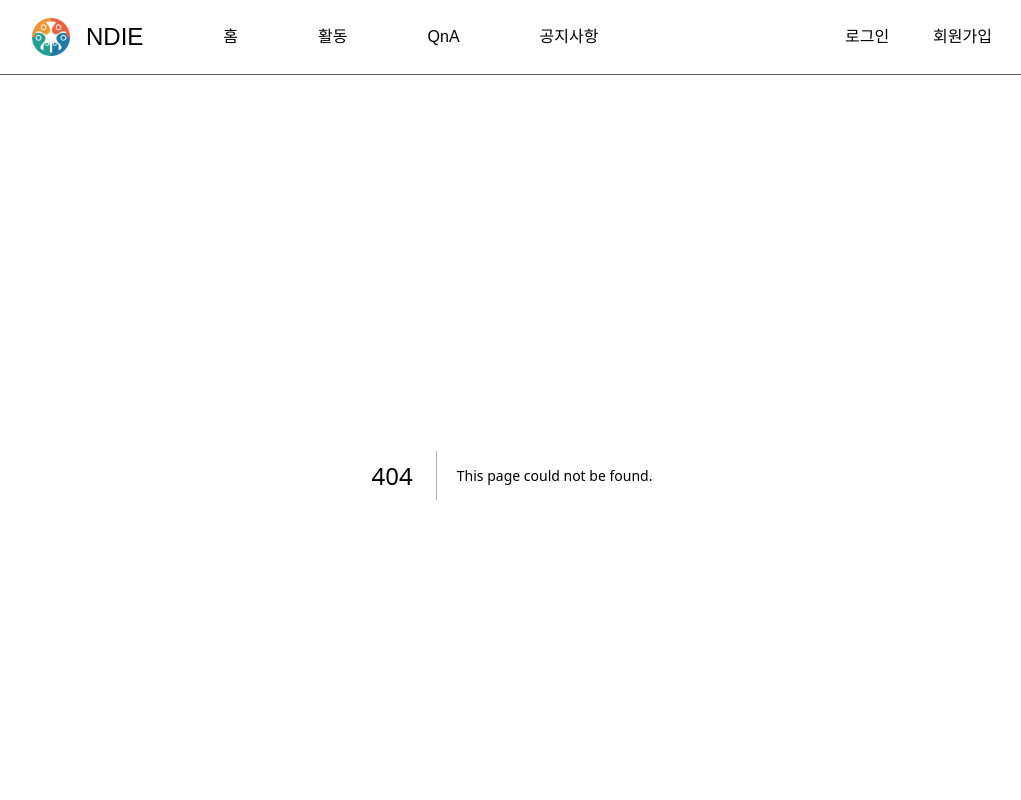
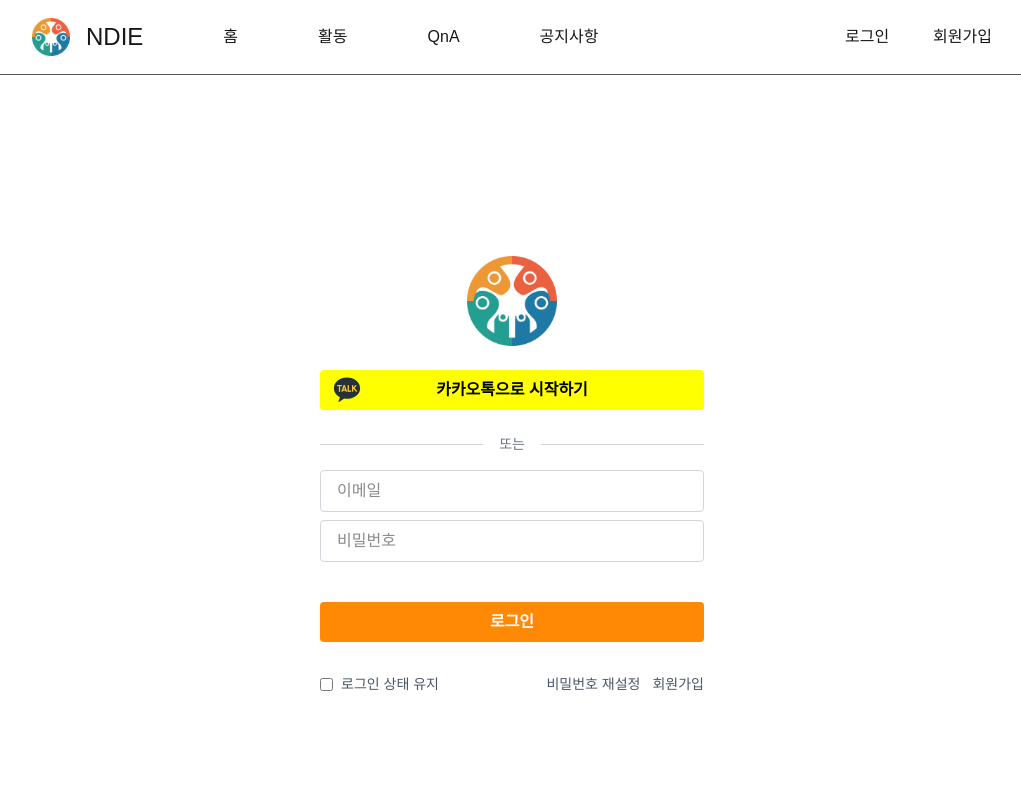
Before and after one commit to LuffyPiratesYeah/NDIE-FE, a Next.js app: page /login in a window 1280 px wide. Before the commit this address had no page. Shown: the top 800 px of the page, without its empty margins (128-1149 px from the left). Built offline with nearby package versions, Linux system fonts and the light colour scheme.

Commit message:
feat :: 로그인, 회원가입 API 연결

```diff
--- /dev/null
+++ b/src/app/login/page.tsx
@@ -0,0 +1,97 @@
+"use client";
+import Logo from "@public/images/logo.svg";
+import { useState } from "react";
+import Image from "next/image";
+import { useRouter } from "next/navigation";
+
+export default function Login() {
+  const [email, setEmail] = useState("");
+  const [password, setPassword] = useState("");
+  const router = useRouter();
+  const API_BASE = process.env.API_BASE;
+
+  const handleLogin = async () => {
+    try {
+      const res = await fetch(`${API_BASE}login`, {
+        method: 'POST',
+        headers: {
+          'Content-Type': 'application/json',
+        },
+        body: JSON.stringify({ email, password }),
+      });
+
+      if (!res.ok) {
+        const errorData = await res.json();
+        throw new Error(errorData.message || '로그인 실패');
+      }
+
+      const data = await res.json();
+
+      if (data.token) {
+        localStorage.setItem('token', data.token);
+      }
+
+      alert('로그인 성공');
+      router.push('/');
+    } catch (error) {
+      console.error('Login Error:', error);
+      alert(error.message || '로그인 중 오류 발생');
+    }
+  };
+
+  return (
+    <div className="min-h-screen flex items-center justify-center bg-white">
+      <div className="w-full max-w-sm text-center space-y-6">
+        <div className="flex justify-center mt--80">
+          <Image src={Logo} alt={"Logo"} width={90} height={90} />
+        </div>
+
+        <button className="relative flex cursor-pointer justify-center items-center w-full bg-[#FF0] text-black font-bold py-2 rounded">
+          <img className="absolute left-3 w-[30px] h-[30px]" alt="Kakao Icon" src="/TALK.svg" />
+          카카오톡으로 시작하기
+        </button>
+
+        <div className="flex items-center my-4">
+          <div className="flex-grow border-t border-gray-300" />
+          <span className="mx-4 text-gray-500 text-sm">또는</span>
+          <div className="flex-grow border-t border-gray-300" />
+        </div>
+
+        <input
+          type="email"
+          placeholder="이메일"
+          value={email}
+          onChange={(e) => setEmail(e.target.value)}
+          className="w-full border border-gray-300 rounded px-4 py-2 mb-2"
+        />
+        <input
+          type="password"
+          placeholder="비밀번호"
+          value={password}
+          onChange={(e) => setPassword(e.target.value)}
+          className="w-full border border-gray-300 rounded px-4 py-2"
+        />
+
+        <button
+          onClick={handleLogin}
+          className="cursor-pointer w-full bg-orange-400 text-white font-bold py-2 rounded mt-4"
+        >
+          로그인
+        </button>
+
+        <div className="flex justify-between items-center text-sm text-gray-600 mt-2">
+          <label className="flex items-center">
+            <input type="checkbox" className="cursor-pointer mr-2" />
+            로그인 상태 유지
+          </label>
+          <div className="space-x-3">
+            <button className="hover:underline cursor-pointer">비밀번호 재설정</button>
+            <button onClick={() => router.push('/signup')} className="hover:underline cursor-pointer">
+              회원가입
+            </button>
+          </div>
+        </div>
+      </div>
+    </div>
+  );
+}
--- a/src/app/signup/page.tsx
+++ b/src/app/signup/page.tsx
@@ -10,7 +10,7 @@
   }
   return (
     <div className="min-h-screen flex flex-col justify-center items-center bg-gray-50 space-y-6 px-4">
-      <button className="relative flex w-full max-w-[980px] py-[19px] px-0 justify-center items-center bg-[#FF0] text-black rounded shadow-md">
+      <button className="cursor-pointer  relative flex w-full max-w-[980px] py-[19px] px-0 justify-center items-center bg-[#FF0] text-black rounded shadow-md">
         <img
           className="absolute left-3 w-[43px] h-[43px]"
           alt="Kakao Icon"
@@ -20,13 +20,13 @@
       </button>
       <div className="flex items-center justify-center space-x-4 w-full max-w-[1300px]">
         <div className="w-[333px] h-[2px] bg-[#E2E1E1]" />
-        <Link href="/" className="text-[18px] font-normal text-[#335CFF] font-['Inter'] whitespace-nowrap">
+        <Link href="/" className="cursor-pointer text-[18px] font-normal text-[#335CFF] font-['Inter'] whitespace-nowrap">
           회원가입하는 방법 3초만에 알아보기
         </Link>
         <div className="w-[333px] h-[2px] bg-[#E2E1E1]" />
       </div>
 
-      <button onClick={next} className="relative flex w-full max-w-[980px] py-[19px] px-0 justify-center items-center bg-white text-black rounded shadow-md">
+      <button onClick={next} className="cursor-pointer  relative flex w-full max-w-[980px] py-[19px] px-0 justify-center items-center bg-white text-black rounded shadow-md">
         ID/PW 회원가입
       </button>
 
--- a/src/app/signupagree/page.tsx
+++ b/src/app/signupagree/page.tsx
@@ -38,7 +38,7 @@
           <input
             type="checkbox"
             checked={terms}
-            className="w-4 h-4"
+            className="w-4 h-4 cursor-pointer "
             onChange={() => setTerms(!terms)}
           />
           <div className="flex-1">
@@ -53,7 +53,7 @@
         <label className="flex items-start space-x-3">
           <input
             type="checkbox"
-            className="w-4 h-4"
+            className="w-4 h-4 cursor-pointer "
             checked={privacy}
             onChange={() => setPrivacy(!privacy)}
           />
@@ -70,7 +70,7 @@
           <input
             type="checkbox"
             checked={marketing}
-            className="w-4 h-4"
+            className="w-4 h-4 cursor-pointer "
             onChange={() => setMarketing(!marketing)}
           />
           <div className="flex-1">
@@ -83,11 +83,11 @@
       </div>
 
       <div className="flex justify-center mt-12 space-x-4">
-        <button className="px-6 py-2 rounded border">취소</button>
+        <button className="cursor-pointer px-6 py-2 rounded border">취소</button>
         <button
           disabled={!(terms && privacy)}
           onClick={handleSignup}
-          className={`px-6 py-2 rounded text-white ${
+          className={` px-6 py-2 rounded text-white cursor-pointer  ${
             terms && privacy ? 'bg-[#FF8200]' : 'bg-gray-300 cursor-not-allowed'
           }`}
         >
--- a/src/app/signupform/page.tsx
+++ b/src/app/signupform/page.tsx
@@ -5,12 +5,23 @@
 
 export default function SignupForm() {
   const [profileImage, setProfileImage] = useState<string | null>(null);
-  const router = useRouter();
-
   const [year, setYear] = useState<number>(1999);
   const [month, setMonth] = useState<number>(1);
   const [day, setDay] = useState<number>(1);
   const [daysInMonth, setDaysInMonth] = useState<number[]>([]);
+  const API_BASE = process.env.API_BASE;
+  const [name, setName] = useState('');
+  const [email, setEmail] = useState('');
+  const [password, setPassword] = useState('');
+  const [repassword, setRePassword] = useState('');
+  const [gender, setGender] = useState('');
+  const [location, setLocation] = useState('');
+
+  const [isEmailSent, setIsEmailSent] = useState(false);
+  const [code, setCode] = useState('');
+  const [isEmailVerified, setIsEmailVerified] = useState(false);
+
+  const router = useRouter();
 
   const handleImageChange = (e: React.ChangeEvent<HTMLInputElement>) => {
     const file = e.target.files?.[0];
@@ -21,99 +32,144 @@
 
   const generateYears = () => {
     const currentYear = new Date().getFullYear();
-    const years = [];
-    for (let y = currentYear; y >= 1920; y--) {
-      years.push(y);
-    }
-    return years;
+    return Array.from({ length: currentYear - 1919 }, (_, i) => currentYear - i);
   };
 
   const generateMonths = () => Array.from({ length: 12 }, (_, i) => i + 1);
 
   const updateDaysInMonth = (year: number, month: number) => {
     const lastDay = new Date(year, month, 0).getDate();
-    const days = Array.from({ length: lastDay }, (_, i) => i + 1);
-    setDaysInMonth(days);
+    setDaysInMonth(Array.from({ length: lastDay }, (_, i) => i + 1));
   };
 
   useEffect(() => {
     updateDaysInMonth(year, month);
   }, [year, month]);
 
+  const handleSendVerificationEmail = async () => {
+    try {
+      const res = await fetch(`${API_BASE}email`, {
+        method: 'POST',
+        headers: { 'Content-Type': 'application/json' },
+        body: JSON.stringify({ email }),
+      });
+
+      if (!res.ok) throw new Error('인증 요청 실패');
+      alert('인증 메일이 전송되었습니다.');
+      setIsEmailSent(true);
+    } catch (err) {
+      alert('이메일 인증 요청 실패');
+    }
+  };
+
+  const handleSubmit = async () => {
+    if (password !== repassword) return alert('비밀번호가 일치하지 않습니다.');
+
+    try {
+      const res = await fetch(`${API_BASE}signup`, {
+        method: 'POST',
+        headers: { 'Content-Type': 'application/json' },
+        body: JSON.stringify({
+          name,
+          email,
+          code,
+          password,
+          rePassword: repassword,
+          gender,
+          birthDate: `${year}-${month}-${day}`,
+          activityArea: location,
+
+        }),
+      });
+
+      if (!res.ok) throw new Error('회원가입 실패');
+      alert('회원가입 성공!');
+      router.push('/');
+    } catch (err) {
+      alert('회원가입 중 오류가 발생했습니다.');
+    }
+  };
+console.log(API_BASE);
   return (
+
     <div className="max-w-md mx-auto py-10 px-4">
-      <div className="flex justify-center mb-6 relative">
-        <label className="cursor-pointer">
-          <img
-            src={profileImage || '/default-profile.png'}
-            alt=""
-            className="w-24 h-24 rounded-full object-cover"
-          />
-          <div className="absolute bottom-0 right-[35%] bg-white rounded-full p-1 shadow">
-            <img src="/fix.svg" alt="수정 아이콘" className="w-5 h-5" />
-          </div>
-          <input type="file" accept="image/*" onChange={handleImageChange} className="hidden" />
-        </label>
-      </div>
+
 
       <div className="space-y-4">
-        <input type="email" placeholder="이메일" className="w-full border px-4 py-2" />
-        <input type="password" placeholder="비밀번호" className="w-full border px-4 py-2" />
-        <input type="password" placeholder="비밀번호 확인" className="w-full border px-4 py-2" />
-        <input type="text" placeholder="이름을 입력해주세요" className="w-full border px-4 py-2" />
+        <input value={name} onChange={(e) => setName(e.target.value)} type="text" placeholder="이름을 입력해주세요" className="w-full border px-4 py-2" />
+
+        <div className="flex">
+          <input
+            type="email"
+            placeholder="이메일"
+            value={email}
+            onChange={(e) => setEmail(e.target.value)}
+            className="flex-1 border px-4 py-2 rounded-l"
+            disabled={isEmailVerified}
+          />
+          <button
+            onClick={handleSendVerificationEmail}
+            disabled={isEmailSent || !email}
+            className="hover-pointer bg-[#F28C28] text-white px-4 rounded-r"
+          >
+            {isEmailSent ? '전송됨' : '인증 요청'}
+          </button>
+        </div>
+
+        {isEmailSent && !isEmailVerified && (
+          <div className="flex space-x-2 mt-2">
+            <input
+              type="text"
+              placeholder="인증번호 입력"
+              value={code}
+              onChange={(e) => setCode(e.target.value)}
+              className="flex-1 border px-4 py-2"
+            />
+          </div>
+        )}
+
+        <input value={password} onChange={(e) => setPassword(e.target.value)} type="password" placeholder="비밀번호" className="w-full border px-4 py-2" />
+        <input value={repassword} onChange={(e) => setRePassword(e.target.value)} type="password" placeholder="비밀번호 확인" className="w-full border px-4 py-2" />
 
         <div>
           <div className="font-medium mb-1">성별</div>
           <label className="mr-4">
-            <input type="radio" name="gender" className="mr-1" /> 남성
+            <input type="radio" name="gender" className="mr-1" value="남성" onChange={(e) => setGender(e.target.value)} /> 남성
           </label>
           <label>
-            <input type="radio" name="gender" className="mr-1" /> 여성
+            <input type="radio" name="gender" className="mr-1" value="여성" onChange={(e) => setGender(e.target.value)} /> 여성
           </label>
         </div>
 
         <div>
           <div className="font-medium mb-1">생년월일</div>
           <div className="flex space-x-2">
-            <select
-              value={year}
-              onChange={(e) => setYear(Number(e.target.value))}
-              className="border px-2 py-1"
-            >
+            <select value={year} onChange={(e) => setYear(Number(e.target.value))} className="border px-2 py-1">
               {generateYears().map((y) => (
-                <option key={y} value={y}>
-                  {y}년
-                </option>
+                <option key={y} value={y}>{y}년</option>
               ))}
             </select>
-            <select
-              value={month}
-              onChange={(e) => setMonth(Number(e.target.value))}
-              className="border px-2 py-1"
-            >
+            <select value={month} onChange={(e) => setMonth(Number(e.target.value))} className="border px-2 py-1">
               {generateMonths().map((m) => (
-                <option key={m} value={m}>
-                  {m}월
-                </option>
+                <option key={m} value={m}>{m}월</option>
               ))}
             </select>
-            <select
-              value={day}
-              onChange={(e) => setDay(Number(e.target.value))}
-              className="border px-2 py-1"
-            >
+            <select value={day} onChange={(e) => setDay(Number(e.target.value))} className="border px-2 py-1">
               {daysInMonth.map((d) => (
-                <option key={d} value={d}>
-                  {d}일
-                </option>
+                <option key={d} value={d}>{d}일</option>
               ))}
             </select>
           </div>
         </div>
 
-        <input type="text" placeholder="활동지역을 입력해주세요" className="w-full border px-4 py-2" />
+        <input value={location} onChange={(e) => setLocation(e.target.value)} type="text" placeholder="활동지역을 입력해주세요" className="w-full border px-4 py-2" />
 
-        <button onClick={() => router.push('/')} className="w-full bg-[#F28C28] text-white py-3 rounded mt-6">가입하기</button>
+        <button
+          onClick={handleSubmit}
+          className="cursor-pointer w-full bg-[#F28C28] text-white py-3 rounded mt-6"
+        >
+          가입하기
+        </button>
       </div>
     </div>
   );
--- a/src/components/layout/Header.tsx
+++ b/src/components/layout/Header.tsx
@@ -15,7 +15,7 @@
         <Link href="/">공지사항</Link>
       </div>
       <div className="flex gap-11 items-center">
-        <Link href="/">로그인</Link>
+        <Link href="/login">로그인</Link>
         <Link href="/signup">회원가입</Link>
       </div>
     </header>
```
Also changed, not shown: public/noprofile.svg (added).
